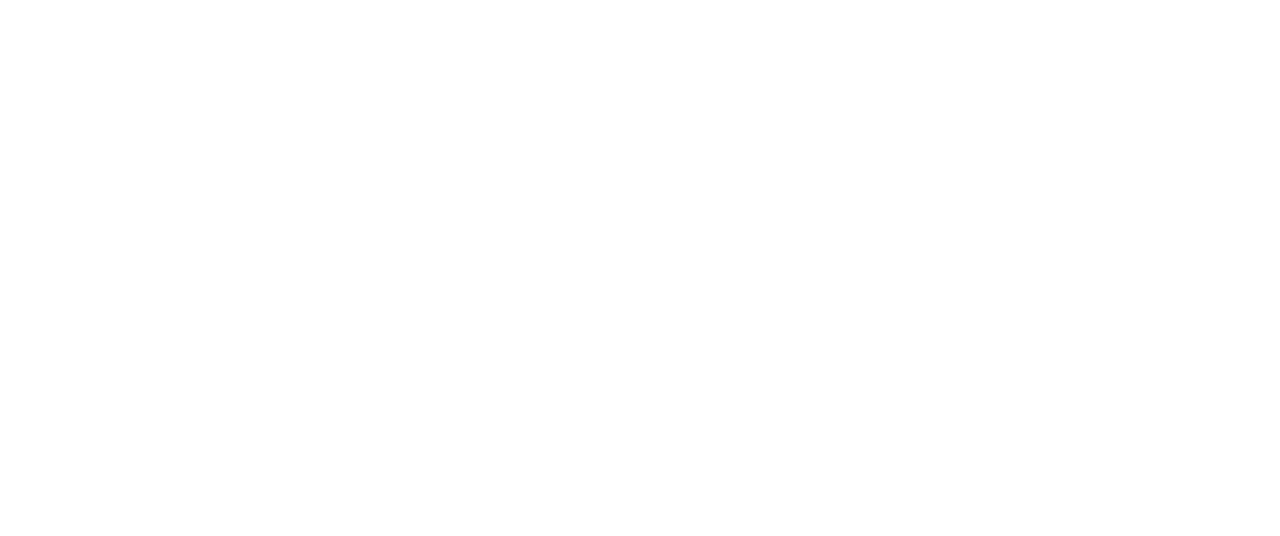
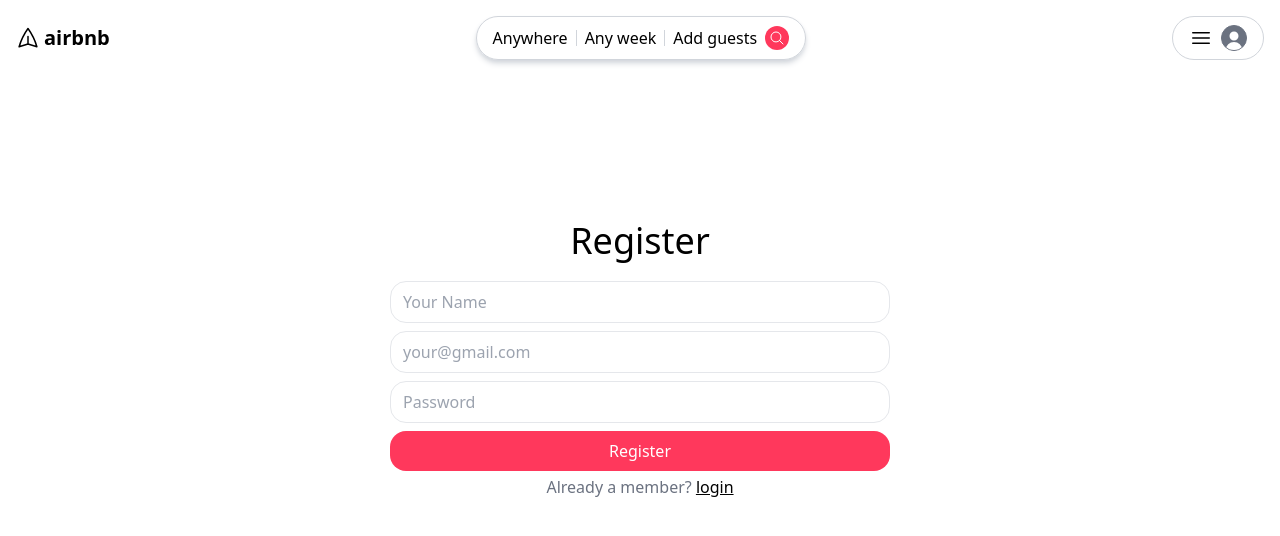
Before and after one commit to safatgeek/mern-airbnb-clone, a React (Vite) app in the folder client/: page /register in a window 1280 px wide. Before the commit this address had no page. Shown: the top 536 px of the page. Built offline with nearby package versions, Linux system fonts and the light colour scheme; the HTML template or start-up script is replaced by a standard one.

Commit message:
Register page

```diff
--- a/client/package.json
+++ b/client/package.json
@@ -10,6 +10,7 @@
     "preview": "vite preview"
   },
   "dependencies": {
+    "axios": "^1.5.0",
     "react": "^18.2.0",
     "react-dom": "^18.2.0",
     "react-router-dom": "^6.15.0"
--- a/client/src/App.jsx
+++ b/client/src/App.jsx
@@ -3,6 +3,7 @@
 import IndexPage from "./pages/indexPage";
 import LoginPage from "./pages/LoginPage";
 import Layout from "./Layout";
+import RegisterPage from "./pages/RegisterPage";
 
 function App() {
   return (
@@ -11,6 +12,7 @@
         <Route path="/" element = {<Layout />}>
           <Route index element={<IndexPage />} />
           <Route path="/login" element={<LoginPage />} />
+          <Route path="/register" element={<RegisterPage />} />
         </Route>
       </Routes>
     </div>
--- a/client/src/pages/LoginPage.jsx
+++ b/client/src/pages/LoginPage.jsx
@@ -1,4 +1,7 @@
+import { Link } from 'react-router-dom';
+
 const LoginPage = () => {
+
   return (
     <div className=" flex text-center items-center grow justify-around">
       <div className=" mb-32">
@@ -7,6 +10,9 @@
           <input type="email" placeholder="your@gmail.com" />
           <input type="password" placeholder="password" />
           <button className="primary">Login</button>
+          <div className=' text-gray-500'>
+            Don't have an account yet? <Link to={'/register'} className=' underline text-black'>Register now</Link>
+          </div>
         </form>
       </div>
     </div>
--- /dev/null
+++ b/client/src/pages/RegisterPage.jsx
@@ -0,0 +1,52 @@
+import { useState } from "react";
+import { Link } from "react-router-dom";
+import axios from "axios"
+
+const RegisterPage = () => {
+
+  const [name, setName] = useState("");
+  const [email, setEmail] = useState("");
+  const [password, setPassword] = useState("");
+
+  const registerUSer = (e) => {
+    e.preventDefault()
+    axios.get("http://localhost:4000/test")
+
+  }
+  return (
+    <div className=" flex text-center items-center grow justify-around">
+      <div className=" mb-32">
+        <h1 className=" text-4xl mb-4 pt-1">Register</h1>
+        <form className="flex flex-col max-w-md lg:min-w-[500px] mx-auto" onSubmit={registerUSer}>
+          <input
+            type="text"
+            placeholder="Your Name"
+            value={name}
+            onChange={(e) => setName(e.target.value)}
+          />
+          <input
+            type="email"
+            placeholder="your@gmail.com"
+            value={email}
+            onChange={(e) => setEmail(e.target.value)}
+          />
+          <input
+            type="password"
+            placeholder="Password"
+            value={password}
+            onChange={(e) => setPassword(e.target.value)}
+          />
+          <button className="primary">Register</button>
+          <div className=" text-gray-500">
+            Already a member?{" "}
+            <Link to={"/login"} className=" underline text-black">
+              login
+            </Link>
+          </div>
+        </form>
+      </div>
+    </div>
+  );
+};
+
+export default RegisterPage;
```
Also changed, not shown: 2 other files (tests, documents, lock files or other folders).
